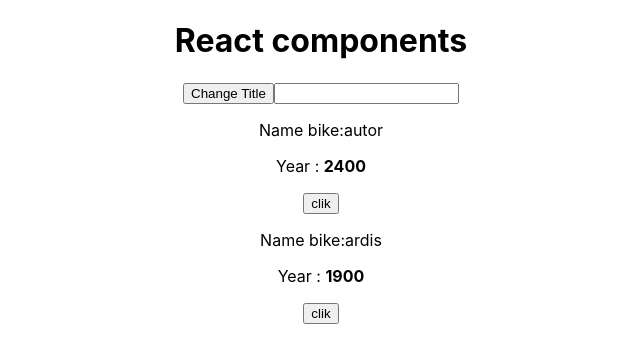
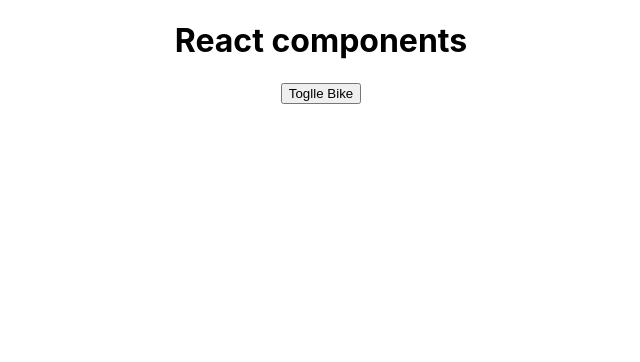
Before and after one commit to Nazar-svg/React-Theory, a React (Create React App) app: page / in a window 1280 px wide. Shown: the top 362 px of the page, without its empty margins (319-959 px from the left). Built offline with nearby package versions, Linux system fonts and the light colour scheme.

Commit message:
dynamic lists

```diff
--- a/src/App.js
+++ b/src/App.js
@@ -9,42 +9,40 @@ class App extends Component {
       { name: "autor", year: 2400 },
       { name: "ardis", year: 1900 },
     ],
-    titlePage: "React components"
+    titlePage: "React components",
+    shownBike: false
   }
-  changeTitleHandler = (newTitle) => {
+  toglleBikeHandler = () => {
     this.setState({
-      titlePage: newTitle
+      shownBike: !this.state.shownBike
     })
   }
-  changeInput = (e) => {
-    this.setState({
-      titlePage: e.target.value
-    })
+  onChangeName(name, index) {
+    const bike = this.state.Bikes[index]
+    bike.name = name
+    const bikes = [...this.state.Bikes]
+    bikes[index] = bike
+    this.setState({ bikes })
   }
+
   render() {
+    let bikes = null
+    if (this.state.shownBike) {
+      bikes = this.state.Bikes.map((bike, index) => {
+        return (<Bike
+          key={index}
+          name={bike.name}
+          year={bike.year}
+          onChangeName={event => this.onChangeName(event.target.value, index)}
+        />
+        )
+      })
+    }
     return (
       <div className="App">
         <h1>{this.state.titlePage}</h1>
-        <button onClick={this.changeTitleHandler.bind(this, 'Change')}>Change Title</button>
-        <input type="text" onChange={this.changeInput} />
-        {this.state.Bikes.map((bike, index) => {
-          return (<Bike
-            key={index}
-            name={bike.name}
-            year={bike.year}
-            onClakB={() => this.changeTitleHandler(bike.name)}
-          />
-          )
-        })}
-        {/* <Bike
-        onClakB={this.changeTitleHandler.bind(this, bikes[0].name )}
-         name={bikes[0].name}
-         year={bikes[0].year}/>
-
-        <Bike
-        onClakB={() => this.changeTitleHandler(bikes[1].name)}
-        name={bikes[1].name}
-         year={bikes[1].year}/> */}
+        <button onClick={this.toglleBikeHandler}>Toglle Bike</button>
+        {bikes}
       </div>
     );
   }
--- a/src/Bike/Bikes.js
+++ b/src/Bike/Bikes.js
@@ -1,9 +1,14 @@
 import React from 'react';
 
 export default props =>
-    (
-        <div>
-            <p>Name bike:{props.name}</p>
-    <p>Year :  <strong>{props.year }</strong></p>
-    <button onClick={props.onClakB}>clik</button>
-        </div>);
+    (<div style={{
+        border: "1px solid #ccc ",
+        marginBottom: "10px",
+        display: "block",
+        padding: "10px"
+    }}>
+        <p>Name bike:{props.name}</p>
+        <p>Year :  <strong>{props.year}</strong></p>
+        <input type="text" onChange={props.onChangeName} value={props.name} />
+        {/* <button onClick={props.onClakB}>clik</button> */}
+    </div>);
```
